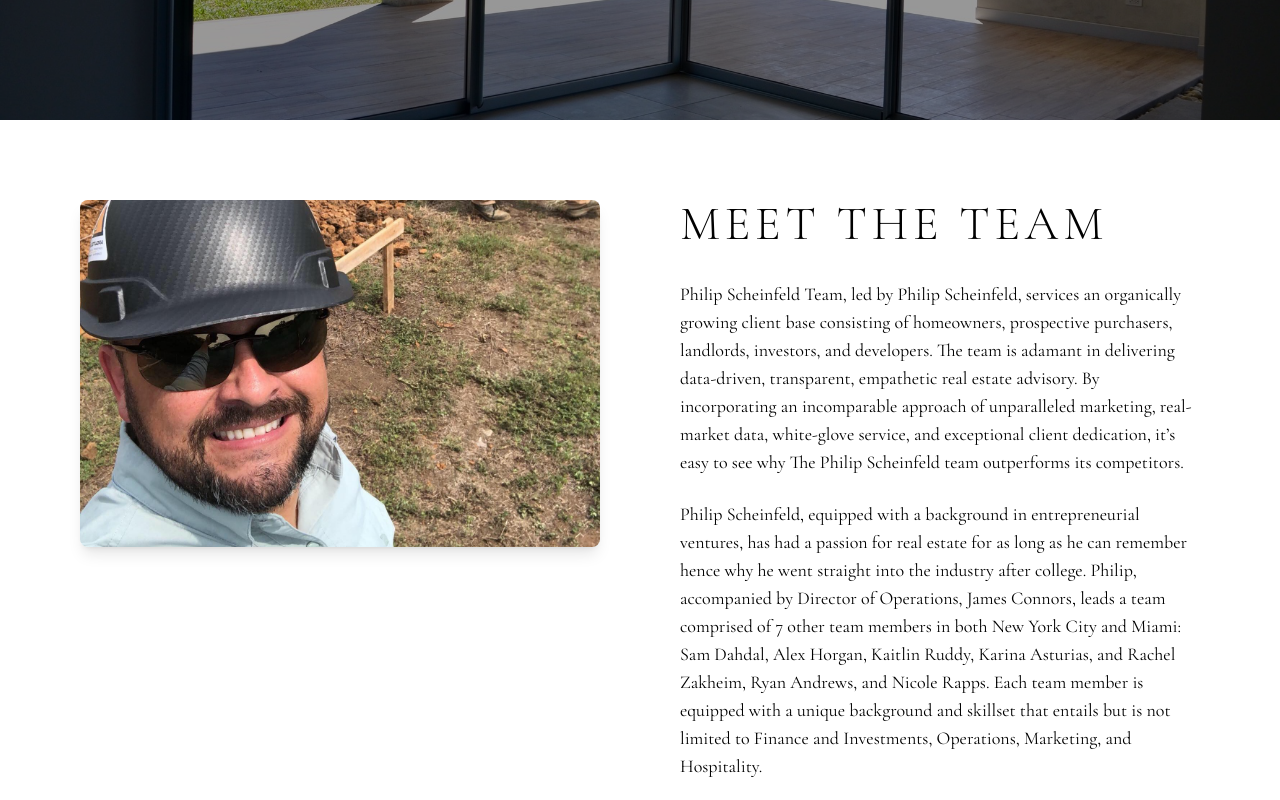
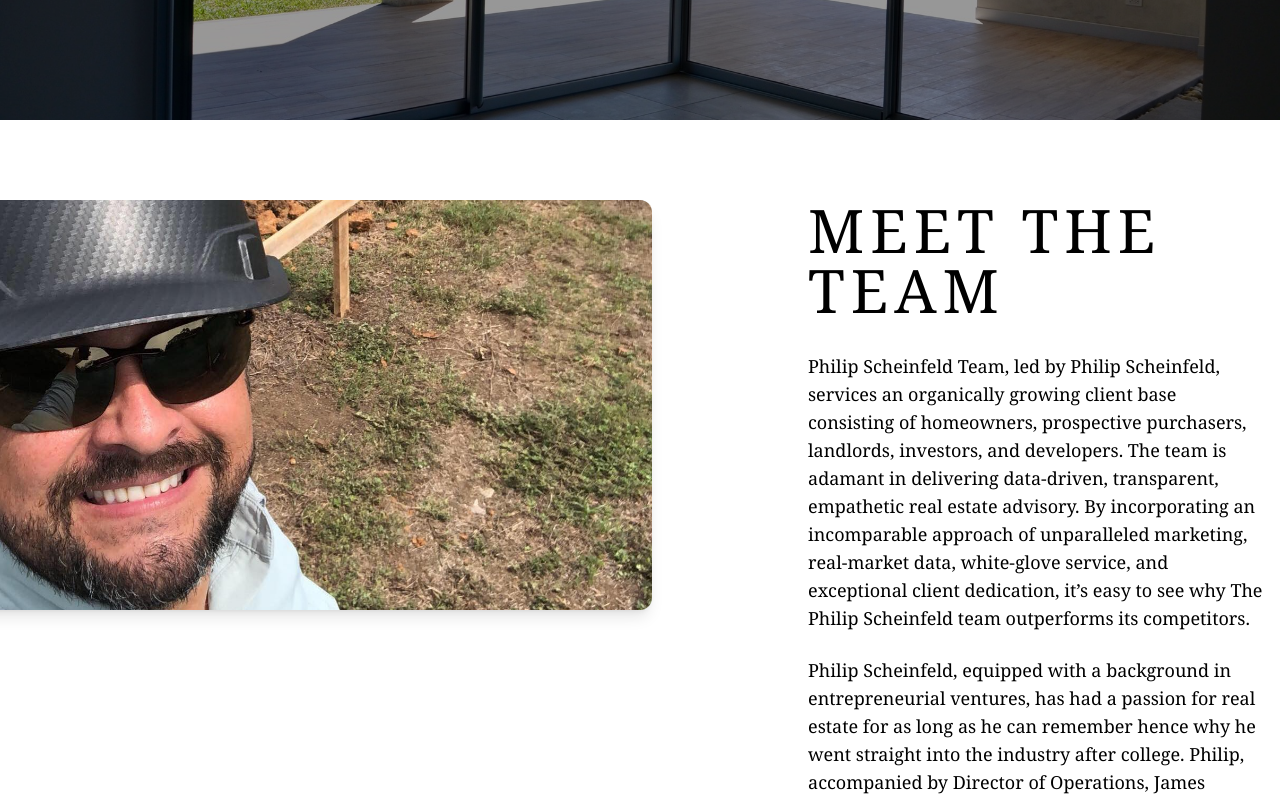
Before and after one commit to botflowlab/AndresCastroWebsite, a React (Vite) app: page /arquitecto in a window 1280 px wide. Shown: the part 440-1240 px from the top of the page. Built offline with nearby package versions, Linux system fonts and the light colour scheme; a web font is replaced by a local one.

Commit message:
Updated About.jsx

```diff
--- a/src/pages/architect/About.jsx
+++ b/src/pages/architect/About.jsx
@@ -1,32 +1,45 @@
-import React from 'react';
+import React from "react";
 
 export default function MeetTheTeam() {
   return (
-    <section className="py-20 px-6 md:px-10 lg:px-20 bg-white">
-      <div className="max-w-screen-xl mx-auto flex flex-col md:flex-row items-start gap-12 md:gap-20">
+    <section className="py-20 px-4 overflow-hidden">
+      <div className="max-w-screen-xl mx-auto">
+        <div className="relative flex flex-col md:flex-row items-start">
 
-        {/* Left - Image */}
-        <div className="w-full md:w-1/2 relative aspect-[4/3] md:aspect-[3/2] overflow-hidden rounded-lg shadow-lg">
+          {/* --- Imagen (lado izquierdo) --- */}
+          <div className="relative w-full md:w-7/12 lg:w-7/12 aspect-[4/3] md:aspect-[16/9] overflow-visible">
+            {/* Contenedor “overflow-visible” para que la imagen pueda salirse */}
+            <div className="absolute top-0 left-0 w-[120%] md:w-[110%] lg:w-[105%] h-full md:-translate-x-20 lg:-translate-x-32">
               <img
-            src="/images/theArchitect/ac02.jpg" // Replace with actual path
+                src="/images/theArchitect/ac02.jpg"
                 alt="Team Lead"
-            className="w-full h-full object-cover"
+                className="w-full h-full object-cover rounded-xl shadow-lg"
               />
             </div>
+          </div>
 
-        {/* Right - Text */}
-        <div className="w-full md:w-1/2 text-black">
-          <h2 className="text-3xl md:text-5xl font-light tracking-widest mb-8 uppercase">
+          {/* --- Texto (lado derecho) --- */}
+          <div className="w-full md:w-5/12 lg:w-5/12 mt-12 md:mt-0 md:pl-12 lg:pl-16">
+            <h2 className="font-serif text-3xl sm:text-4xl md:text-5xl lg:text-6xl font-light uppercase tracking-widest mb-8">
               Meet the Team
             </h2>
-          <div className="space-y-6 text-base md:text-lg leading-relaxed">
+            <div className="max-w-prose space-y-6 font-serif text-sm md:text-base lg:text-lg leading-relaxed text-black">
               <p>
-              Philip Scheinfeld Team, led by Philip Scheinfeld, services an organically growing client base consisting of homeowners, prospective purchasers, landlords, investors, and developers. The team is adamant in delivering data-driven, transparent, empathetic real estate advisory. By incorporating an incomparable approach of unparalleled marketing, real-market data, white-glove service, and exceptional client dedication, it’s easy to see why The Philip Scheinfeld team outperforms its competitors.
+                Philip Scheinfeld Team, led by Philip Scheinfeld, services an organically growing client base consisting of homeowners, prospective purchasers,
+                landlords, investors, and developers. The team is adamant in delivering data-driven, transparent, empathetic real estate advisory. By incorporating
+                an incomparable approach of unparalleled marketing, real-market data, white-glove service, and exceptional client dedication, it’s easy to see why
+                The Philip Scheinfeld team outperforms its competitors.
               </p>
               <p>
-              Philip Scheinfeld, equipped with a background in entrepreneurial ventures, has had a passion for real estate for as long as he can remember hence why he went straight into the industry after college. Philip, accompanied by Director of Operations, James Connors, leads a team comprised of 7 other team members in both New York City and Miami: Sam Dahdal, Alex Horgan, Kaitlin Ruddy, Karina Asturias, and Rachel Zakheim, Ryan Andrews, and Nicole Rapps. Each team member is equipped with a unique background and skillset that entails but is not limited to Finance and Investments, Operations, Marketing, and Hospitality.
+                Philip Scheinfeld, equipped with a background in entrepreneurial ventures, has had a passion for real estate for as long as he can remember hence why
+                he went straight into the industry after college. Philip, accompanied by Director of Operations, James Connors, leads a team comprised of 7 other
+                team members in both New York City and Miami: Sam Dahdal, Alex Horgan, Kaitlin Ruddy, Karina Asturias, Rachel Zakheim, Ryan Andrews, and Nicole
+                Rapps. Each team member is equipped with a unique background and skillset that entails but is not limited to Finance and Investments, Operations,
+                Marketing, and Hospitality.
               </p>
             </div>
+          </div>
+
         </div>
       </div>
     </section>
```
Lines whose indentation alone changed are shown as unchanged.
